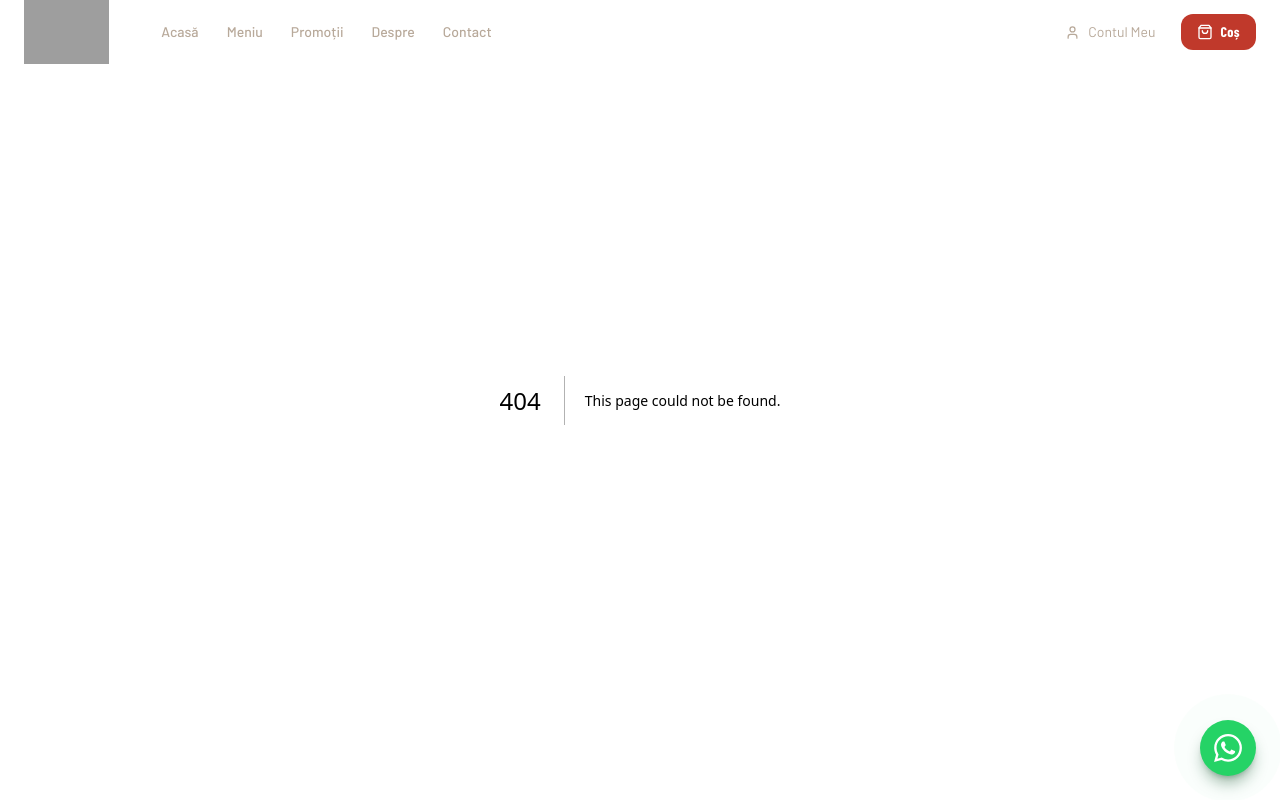
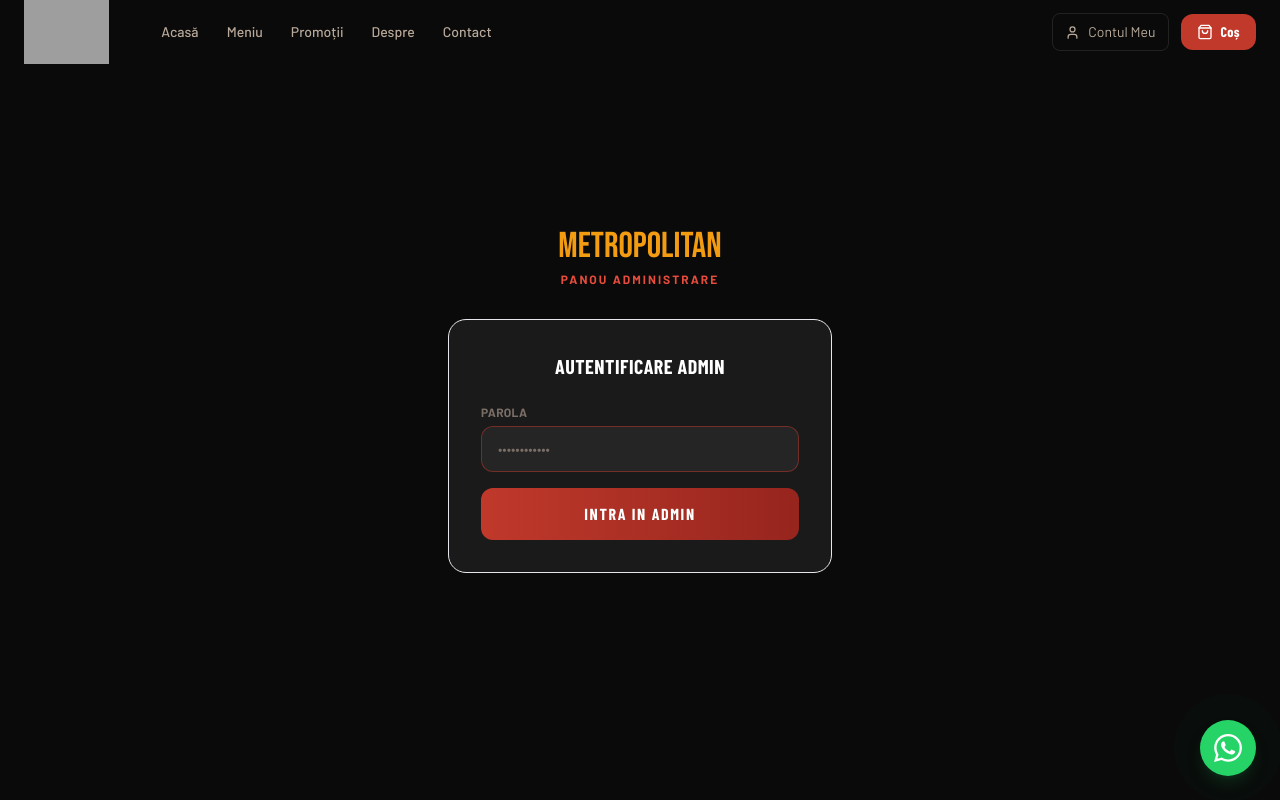
Before and after one commit to Jayceeoh1/Metropolitan-Grill, a Next.js app: page /admin/login in a window 1280 px wide. Before the commit this address had no page. Built offline with nearby package versions, Linux system fonts and the light colour scheme; grey boxes are pictures that could not be loaded; a web font is replaced by a local one.

Commit message:
admin auth

```diff
--- a/src/app/admin/layout.js
+++ b/src/app/admin/layout.js
@@ -1,6 +1,7 @@
 'use client'
+import { useEffect, useState } from 'react'
 import Link from 'next/link'
-import { usePathname } from 'next/navigation'
+import { usePathname, useRouter } from 'next/navigation'
 
 const NAV_GROUPS = [
   {
@@ -9,51 +10,88 @@ const NAV_GROUPS = [
       { href: '/admin', icon: '📊', label: 'Dashboard' },
       { href: '/admin/comenzi', icon: '📦', label: 'Comenzi' },
       { href: '/admin/meniu', icon: '🌯', label: 'Meniu' },
-      { href: '/admin/clienti', icon: '👥', label: 'Clienți' },
+      { href: '/admin/clienti', icon: '👥', label: 'Clienti' },
     ],
   },
   {
     label: 'Configurare',
     items: [
-      { href: '/admin/setari', icon: '⚙️', label: 'Setări' },
+      { href: '/admin/setari', icon: '⚙️', label: 'Setari' },
       { href: '/admin/livrare', icon: '🛵', label: 'Livrare' },
-      { href: '/admin/promotii', icon: '🏷', label: 'Promoții' },
+      { href: '/admin/promotii', icon: '🏷', label: 'Promotii' },
     ],
   },
 ]
 
 export default function AdminLayout({ children }) {
   const pathname = usePathname()
+  const router = useRouter()
+  const [authorized, setAuthorized] = useState(false)
+  const [checking, setChecking] = useState(true)
+
+  useEffect(() => {
+    const auth = sessionStorage.getItem('admin_auth')
+    if (!auth && pathname !== '/admin/login') {
+      router.push('/admin/login')
+    } else {
+      setAuthorized(true)
+    }
+    setChecking(false)
+  }, [pathname])
+
+  const logout = () => {
+    sessionStorage.removeItem('admin_auth')
+    router.push('/admin/login')
+  }
+
+  // Show login page without layout
+  if (pathname === '/admin/login') {
+    return <>{children}</>
+  }
+
+  if (checking || !authorized) {
+    return (
+      <div className="min-h-screen bg-[#0a0a0a] flex items-center justify-center">
+        <div className="text-[#7a6e66]">Se verifica accesul...</div>
+      </div>
+    )
+  }
+
   return (
     <div className="pt-16 flex min-h-screen">
-      {/* Sidebar */}
-      <aside className="w-56 shrink-0 bg-[#111] border-r border-white/8 fixed top-16 bottom-0 overflow-y-auto">
+      <aside className="w-56 shrink-0 bg-[#111] border-r border-white/8 fixed top-16 bottom-0 overflow-y-auto flex flex-col">
         <div className="px-5 py-5 border-b border-white/8">
           <div className="font-bebas text-lg text-[#f39c12]">METROPOLITAN</div>
           <div className="text-[9px] text-[#7a6e66] tracking-[1.5px] uppercase">Panou Administrare</div>
         </div>
+
+        <div className="flex-1">
           {NAV_GROUPS.map(group => (
             <div key={group.label} className="py-3">
               <p className="text-[10px] font-bold uppercase tracking-[2px] text-[#7a6e66] px-5 mb-1">{group.label}</p>
               {group.items.map(item => (
-              <Link
-                key={item.href}
-                href={item.href}
+                <Link key={item.href} href={item.href}
                   className={`flex items-center gap-3 px-5 py-2.5 text-sm transition-all ${
                     pathname === item.href
                       ? 'border-l-2 border-[#c0392b] bg-[#c0392b]/10 text-[#e74c3c]'
                       : 'text-[#b8a99a] hover:bg-white/5 hover:text-white'
-                }`}
-              >
+                  }`}>
                   <span className="w-5 text-center">{item.icon}</span>
                   {item.label}
                 </Link>
               ))}
             </div>
           ))}
+        </div>
+
+        <div className="p-4 border-t border-white/8">
+          <button onClick={logout}
+            className="w-full flex items-center gap-2 px-4 py-2.5 rounded-xl text-sm text-[#7a6e66] hover:text-[#e74c3c] hover:bg-[#c0392b]/10 transition-all">
+            <span>🚪</span> Deconectare
+          </button>
+        </div>
       </aside>
 
-      {/* Content */}
       <main className="ml-56 flex-1 p-8 bg-[#0a0a0a]">
         {children}
       </main>
--- /dev/null
+++ b/src/app/admin/login/page.js
@@ -0,0 +1,55 @@
+'use client'
+import { useState } from 'react'
+import { useRouter } from 'next/navigation'
+
+const ADMIN_PASSWORD = 'metropolitan2025'
+
+export default function AdminLoginPage() {
+  const router = useRouter()
+  const [password, setPassword] = useState('')
+  const [error, setError] = useState(false)
+
+  const handleLogin = (e) => {
+    e.preventDefault()
+    if (password === ADMIN_PASSWORD) {
+      sessionStorage.setItem('admin_auth', 'true')
+      router.push('/admin')
+    } else {
+      setError(true)
+      setPassword('')
+    }
+  }
+
+  return (
+    <div className="min-h-screen bg-[#0a0a0a] flex items-center justify-center px-4">
+      <div className="w-full max-w-sm">
+        <div className="text-center mb-8">
+          <div className="font-bebas text-4xl text-[#f39c12] mb-1">METROPOLITAN</div>
+          <div className="text-xs text-[#e74c3c] font-bold tracking-[2px] uppercase">Panou Administrare</div>
+        </div>
+        <div className="bg-[#1a1a1a] border border-white/8 rounded-[18px] p-8">
+          <h1 className="font-condensed font-bold text-xl uppercase tracking-wide text-white mb-6 text-center">
+            Autentificare Admin
+          </h1>
+          <form onSubmit={handleLogin} className="space-y-4">
+            <div>
+              <label className="block text-xs font-bold uppercase tracking-wide text-[#7a6e66] mb-1.5">Parola</label>
+              <input
+                type="password" required autoFocus
+                value={password}
+                onChange={e => { setPassword(e.target.value); setError(false) }}
+                placeholder="••••••••••••"
+                className={`w-full bg-white/5 border rounded-xl py-3 px-4 text-sm text-white placeholder-[#7a6e66] focus:outline-none transition-colors ${error ? 'border-[#e74c3c]' : 'border-white/8 focus:border-[#c0392b]/50'}`}
+              />
+              {error && <p className="text-xs text-[#e74c3c] mt-1.5">Parola incorecta. Incearca din nou.</p>}
+            </div>
+            <button type="submit"
+              className="w-full bg-gradient-to-r from-[#c0392b] to-[#96251e] hover:from-[#e74c3c] hover:to-[#c0392b] text-white font-condensed font-bold text-base uppercase tracking-widest py-3.5 rounded-xl transition-all hover:-translate-y-0.5">
+              Intra in Admin
+            </button>
+          </form>
+        </div>
+      </div>
+    </div>
+  )
+}
```
Lines whose indentation alone changed are shown as unchanged.
